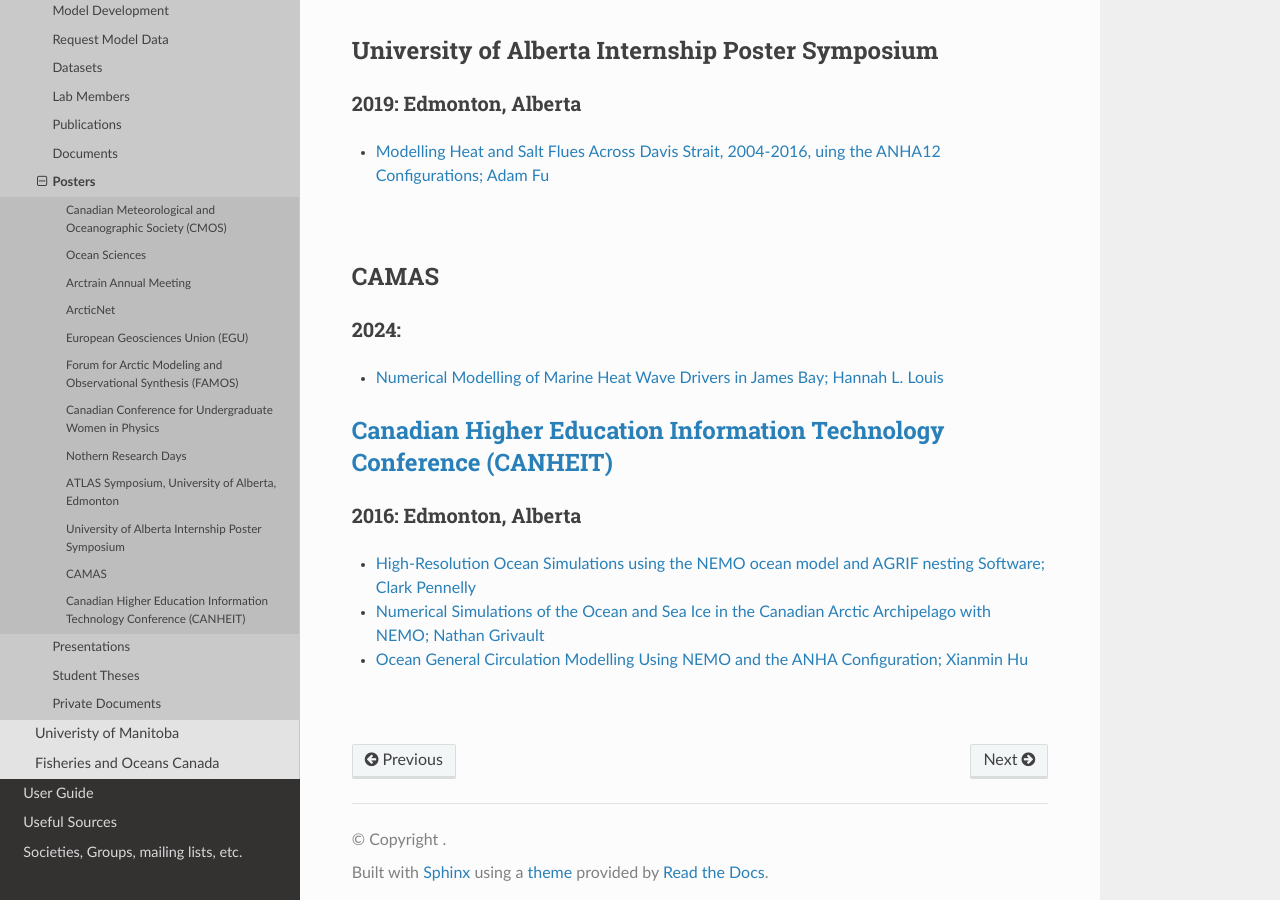
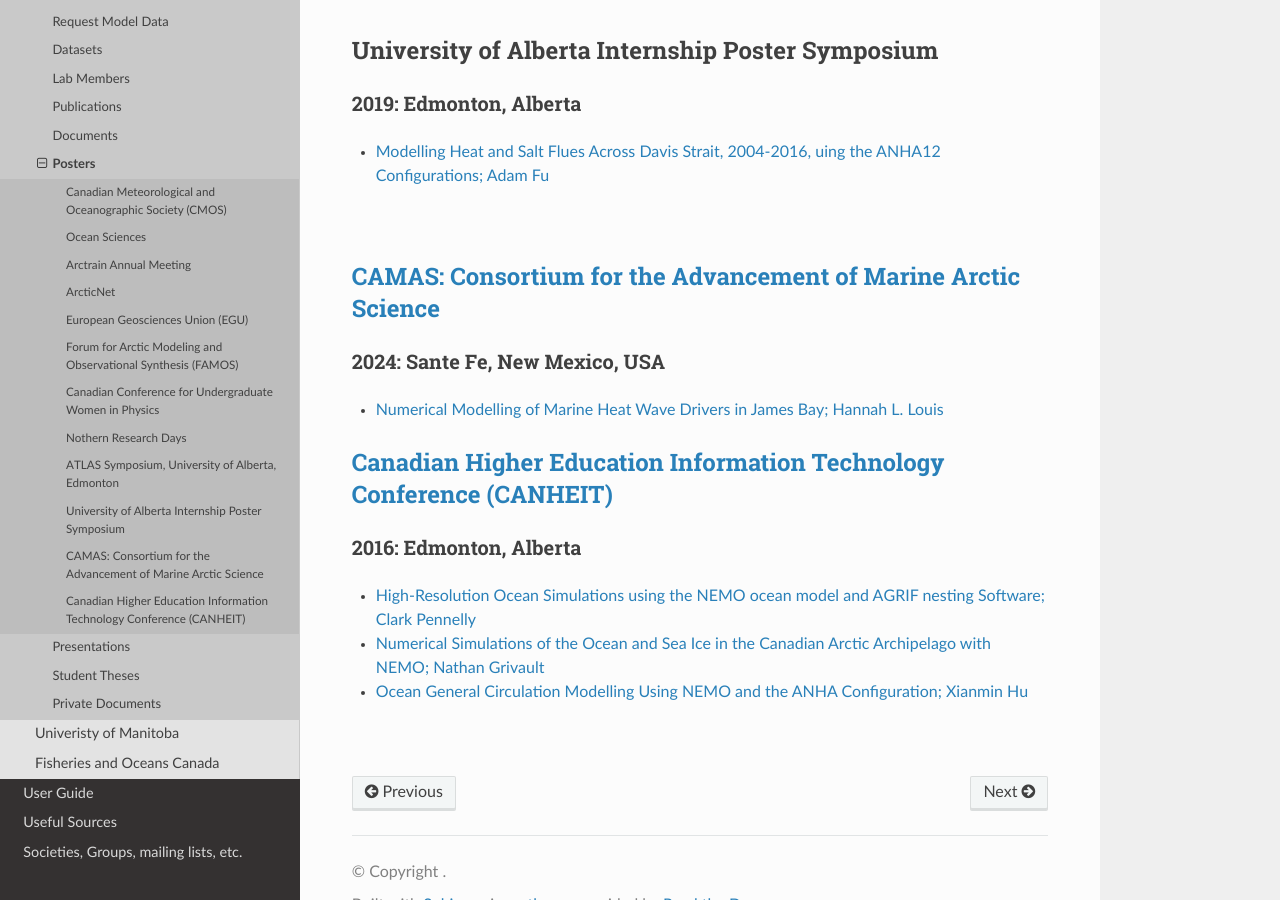
Before and after one commit to UofA-NEMO/Canadian-NEMO-Ocean-Modelling-Forum-Community-of-Practice, a Sphinx documentation site: the page built from docs/Institutions/UofA/Posters.rst, in a window 1280 px wide and 900 px high, scrolled down 3392 px. Built offline with Sphinx 7.4.7 and the Read the Docs theme 2.0.0, drawn with Linux system fonts in a browser that asks for light colours; pages that are not in the unit, such as notebooks, are missing from menus.

Commit message:
Update Posters.rst

```diff
--- a/docs/Institutions/UofA/Posters.rst
+++ b/docs/Institutions/UofA/Posters.rst
@@ -162,11 +162,11 @@ University of Alberta Internship Poster Symposium
 
 |
 
-CAMAS
------
+`CAMAS: Consortium for the Advancement of Marine Arctic Science <https://web.cvent.com/event/c2f1da11-1eda-45cf-8cd5-9d09e7a73b95/summary?i=3BByGzjjP0un6loKp3B2AA&locale=en-US>`_
+---------------------------------------------------------------
 
-2024:
-^^^^^^
+2024: Sante Fe, New Mexico, USA
+^^^^^^^^^^^^^^^^^^^^^^^^^^^^^^^^
 
 * `Numerical Modelling of Marine Heat Wave Drivers in James Bay; Hannah L. Louis <../../_static/_UofA/HannahLouis_CAMAS_OS_2023_poster.pdf>`_
 
```
